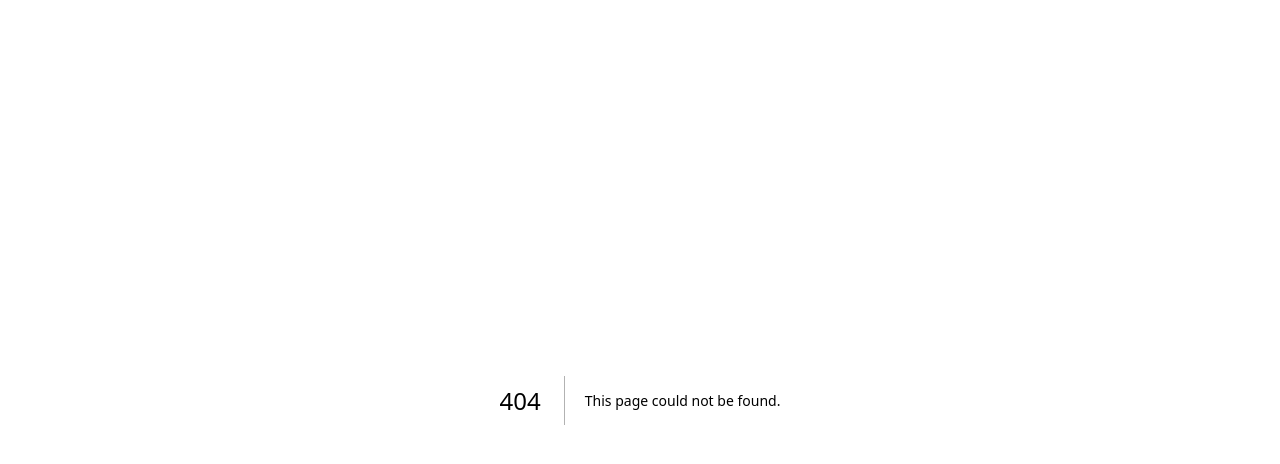
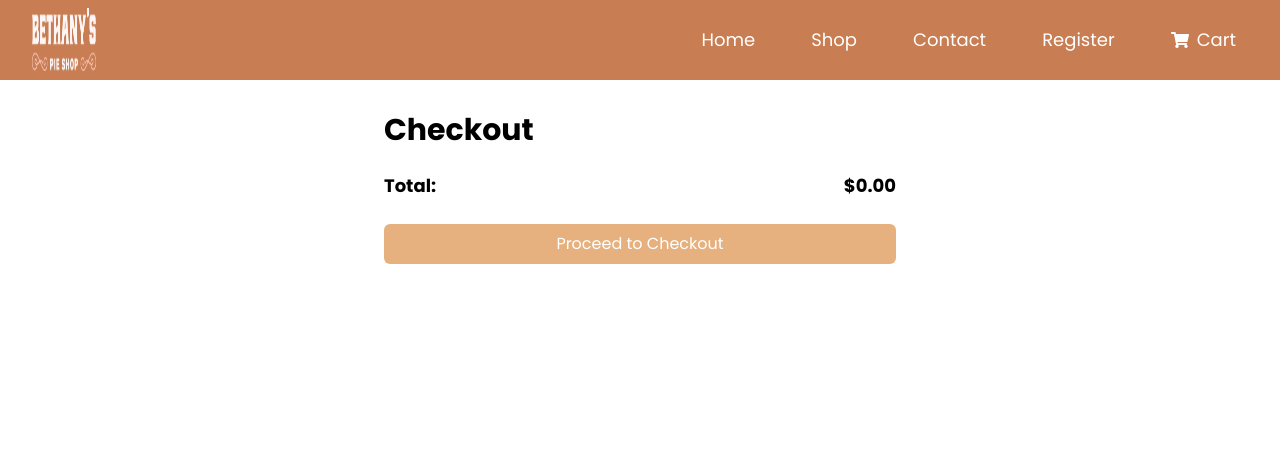
Before and after one commit to adhithiravi/Next.js-Workshop, a Next.js app: page /checkout in a window 1280 px wide. Before the commit this address had no page. Shown: the top 464 px of the page. Built offline with nearby package versions, Linux system fonts and the light colour scheme; a web font is replaced by a local one.

Commit message:
Added checkout page and confirmation page

```diff
--- /dev/null
+++ b/app/api/checkout/route.ts
@@ -0,0 +1,11 @@
+// app/api/checkout/route.ts
+import { NextResponse } from 'next/server';
+
+export async function POST(request: Request) {
+	const body = await request.json();
+	console.log('Order received:', body);
+	// — simulate saving to a database —
+	// await saveOrderToDb(body);
+
+	return NextResponse.json({ success: true });
+}
--- a/app/cart/page.tsx
+++ b/app/cart/page.tsx
@@ -68,7 +68,7 @@ export default function CartPage() {
               <div className="text-xl font-bold">
                 Total: ${total.toFixed(2)}
               </div>
-              <button className="btn-primary">Proceed to Checkout</button>
+              <Link href="/checkout" className="btn-primary">Proceed to Checkout</Link>
             </div>
           </div>
         )}
--- /dev/null
+++ b/app/checkout/confirmation/page.tsx
@@ -0,0 +1,41 @@
+'use client';
+
+import { useEffect } from 'react';
+import { useCart } from '../../context/CartContext';
+import Link from 'next/link';
+import Navigation from '../../components/Navigation';
+
+export default function ConfirmationPage() {
+	const { clearCart } = useCart();
+
+	// Clear the cart once when this page mounts
+	useEffect(() => {
+		clearCart()
+		// eslint-disable-next-line react-hooks/exhaustive-deps
+	}, [])
+
+	return (
+		<>
+			<Navigation />
+			<div className="max-w-md mx-auto px-4 py-16 text-center">
+				<h1 className="text-4xl font-bold 600 mb-4">
+					🎉 Thank you for your order!
+				</h1>
+				<p className="text-lg text-gray-700 mb-8">
+					Your pies are baking and will be on their way soon.
+				</p>
+				<p className="text-md font-semibold text-gray-700">
+					Order Number: <span className="font-normal">#BPS123456789</span>
+				</p>
+				<p className="text-md text-gray-600">
+					You will receive an email confirmation with details of your order.
+				</p>
+				<p className="mt-8">
+					<Link href="/shop" className="btn-primary">
+						Continue Shopping
+					</Link>
+				</p>
+			</div >
+		</>
+	);
+}
--- /dev/null
+++ b/app/checkout/page.tsx
@@ -0,0 +1,62 @@
+// app/checkout/page.tsx
+'use client';
+
+import { FormEvent, useState } from 'react';
+import { useRouter } from 'next/navigation';
+import { useCart } from '../context/CartContext';
+import Navigation from '../components/Navigation';
+
+export default function CheckoutPage() {
+	const { items, total, clearCart } = useCart();
+	const router = useRouter();
+	const [loading, setLoading] = useState(false);
+
+	const handleSubmit = async (e: FormEvent) => {
+		e.preventDefault();
+		setLoading(true);
+		try {
+			await fetch('/api/checkout', {
+				method: 'POST',
+				headers: { 'Content-Type': 'application/json' },
+				body: JSON.stringify({ items }),
+			});
+			clearCart();
+			router.push('/checkout/confirmation');
+		} catch (err) {
+			console.error('Checkout failed:', err);
+		} finally {
+			setLoading(false);
+		}
+	};
+
+	return (
+		<>
+			<Navigation />
+			<form onSubmit={handleSubmit} className="max-w-xl mx-auto p-8 space-y-6">
+				<h1 className="text-3xl font-bold">Checkout</h1>
+
+				<div className="space-y-4">
+					{items.map(item => (
+						<div key={item.id} className="flex justify-between">
+							<span>{item.name} × {item.quantity}</span>
+							<span>${(item.price * item.quantity).toFixed(2)}</span>
+						</div>
+					))}
+				</div>
+
+				<div className="flex justify-between font-semibold text-lg">
+					<span>Total:</span>
+					<span>${total.toFixed(2)}</span>
+				</div>
+
+				<button
+					type="submit"
+					disabled={loading}
+					className="btn-primary w-full py-3"
+				>
+					{loading ? 'Processing…' : 'Proceed to Checkout'}
+				</button>
+			</form>
+		</>
+	);
+}
```
